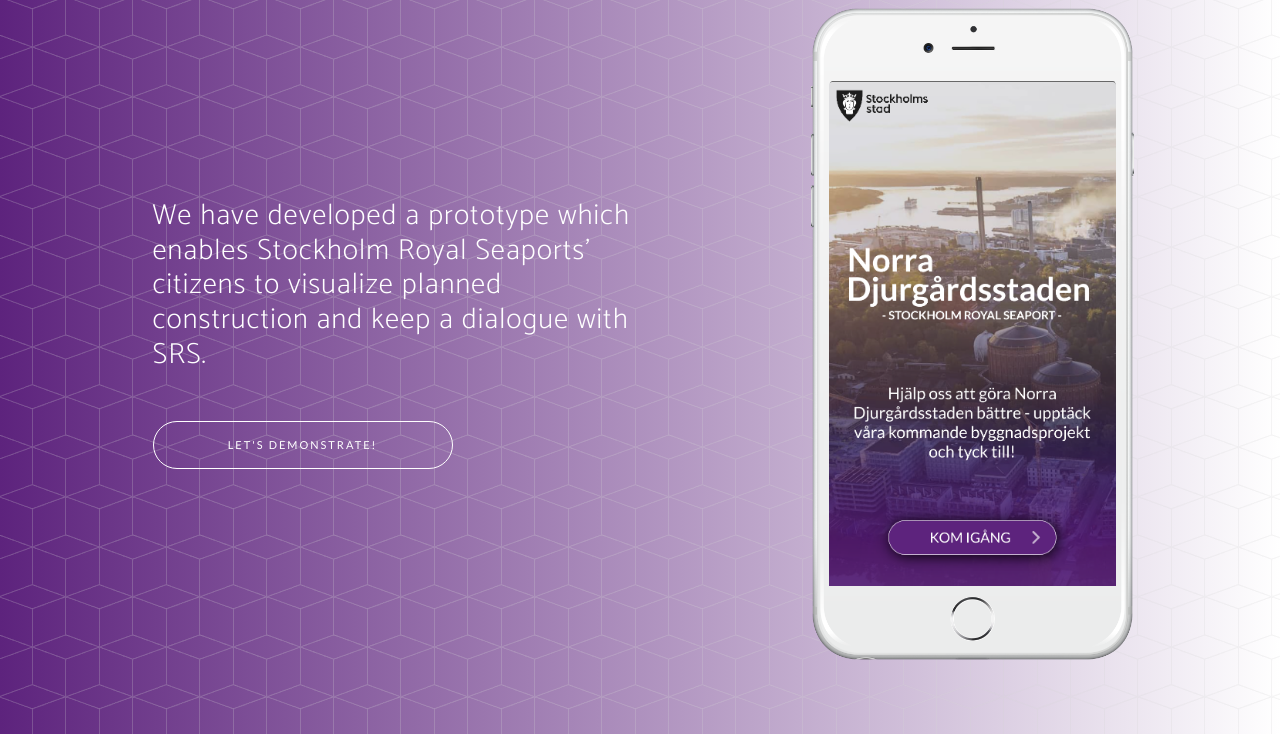
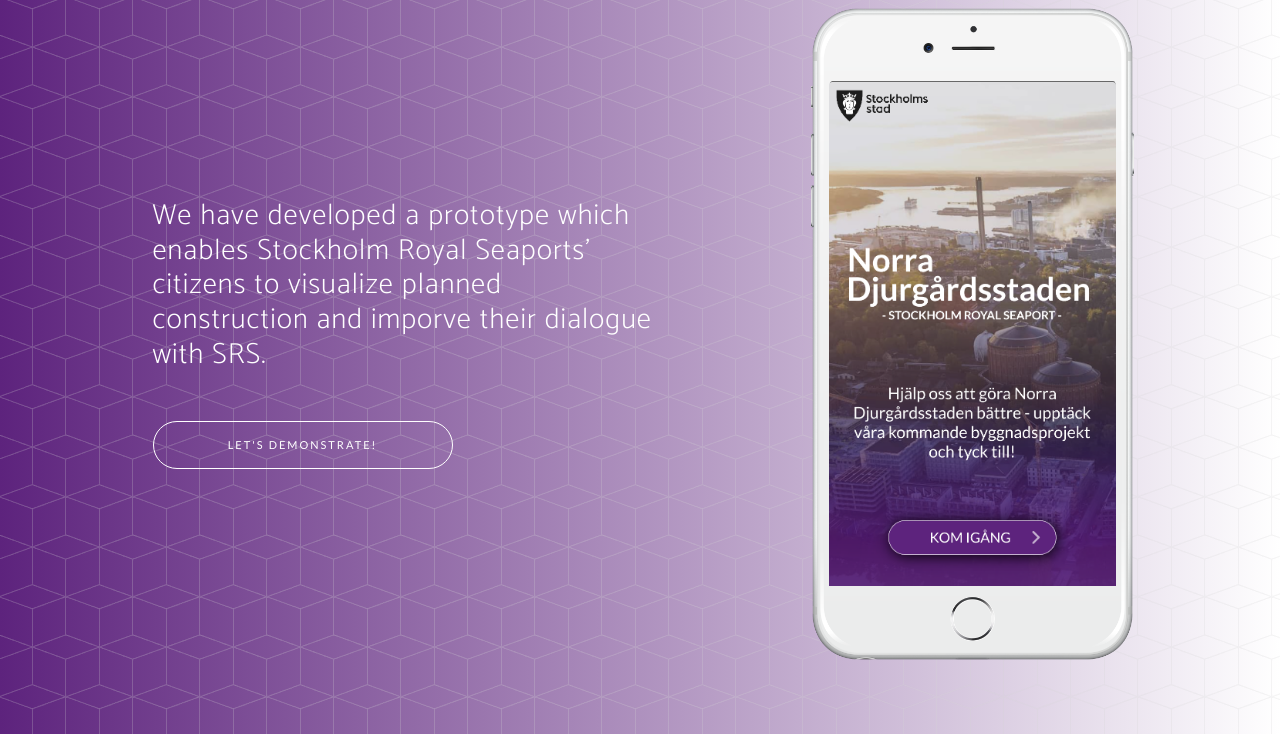
Before and after one commit to vwerner1/vwerner1.github.io, a website: page index.html in a window 1280 px wide. Shown: the part 66-802 px from the top of the page. Drawn offline with Linux system fonts and the light colour scheme; a web font is replaced by a local one.

Commit message:
last fix

```diff
--- a/index.html
+++ b/index.html
@@ -61,7 +61,7 @@
           <div class="row h-100">
             <div class="col-lg-7 my-auto">
               <div class="header-content mx-auto">
-                <h1 class="mb-5">We have developed a prototype which enables Stockholm Royal Seaports' citizens to visualize planned construction and keep a dialogue with SRS.</h1>
+                <h1 class="mb-5">We have developed a prototype which enables Stockholm Royal Seaports' citizens to visualize planned construction and imporve their dialogue with SRS.</h1>
                 <div class="nav-item">
                   <a class="btn btn-outline btn-xl nav-link" data-toggle="tab" href="#prototype">Let's demonstrate!</a> <!-- TODO: Ev ändra href så att länken går till inDesign, just nu obruklig länk-->
                 </div>
```
